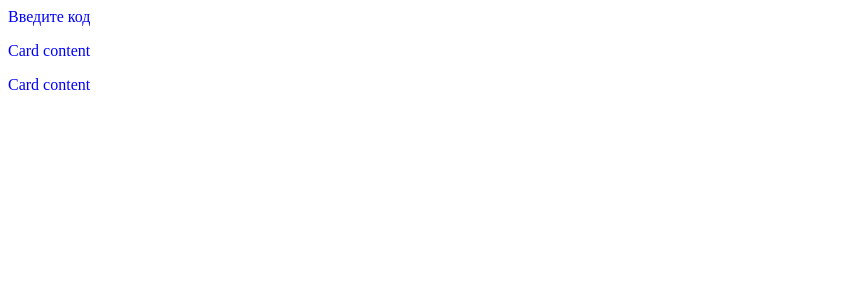
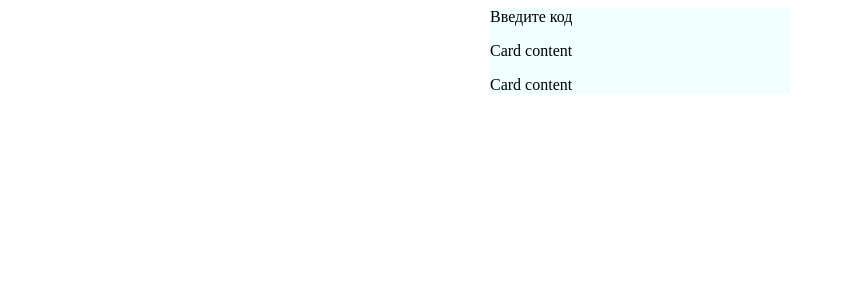
Before and after one commit to michael-916310/michael-916310-budget, a React (Create React App) app in the folder front/: page / in a window 1280 px wide. Shown: the top 300 px of the page, without its empty margins (0-845 px from the left). Built offline with nearby package versions, Linux system fonts and the light colour scheme.

Commit message:
feat: добавил normalize.css и scss

```diff
--- a/front/package.json
+++ b/front/package.json
@@ -12,6 +12,7 @@
     "@types/react-dom": "^17.0.7",
     "@types/react-redux": "^7.1.16",
     "antd": "^4.16.2",
+    "node-sass": "^6.0.0",
     "react": "^17.0.2",
     "react-dom": "^17.0.2",
     "react-redux": "^7.2.4",
--- a/front/src/components/login/login.module.css
+++ /dev/null
@@ -1,3 +0,0 @@
-main {
-  color: blue;
-}
--- /dev/null
+++ b/front/src/components/login/login.module.scss
@@ -0,0 +1,6 @@
+.main {
+  max-width: 300px;
+  margin: auto;
+
+  background-color: azure;
+}
--- a/front/src/components/login/login.tsx
+++ b/front/src/components/login/login.tsx
@@ -1,7 +1,7 @@
 import React from 'react';
 import { Card } from 'antd';
 
-import styles from './login.module.css';
+import styles from './login.module.scss';
 import {useAppDispatch} from './../../app/hooks';
 
 
--- /dev/null
+++ b/front/src/index.scss
@@ -0,0 +1 @@
+@import-normalize;
--- a/front/src/index.tsx
+++ b/front/src/index.tsx
@@ -3,8 +3,8 @@ import ReactDOM from 'react-dom';
 import reportWebVitals from './reportWebVitals';
 import { Provider } from 'react-redux'
 
+import './index.scss';
 import store from './app/store';
-
 import App from './App';
 
 ReactDOM.render(
```
Also changed, not shown: 1 other file (tests, documents, lock files or other folders).
